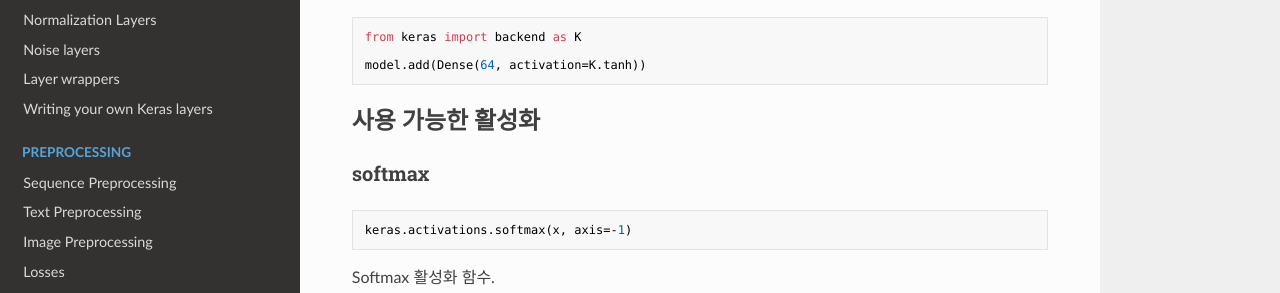
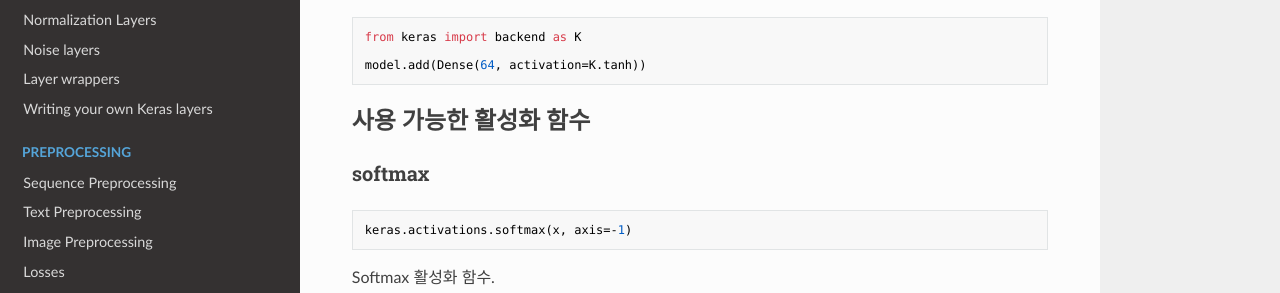
Before and after one commit to keras-team/keras-docs-ko, an MkDocs documentation site: the page built from sources/activations.md, in a window 1280 px wide and 900 px high, scrolled down 308 px. Shown: the part 156-449 px from the top of the window. Built offline with MkDocs 1.6.1, drawn with Linux system fonts in a browser that asks for light colours; nearby versions of some CDN libraries.

Commit message:
Update activations.md

````diff
--- a/sources/activations.md
+++ b/sources/activations.md
@@ -22,7 +22,7 @@ from keras import backend as K
 model.add(Dense(64, activation=K.tanh))
 ```
 
-## 사용 가능한 활성화
+## 사용 가능한 활성화 함수
 
 ### softmax
 
````
